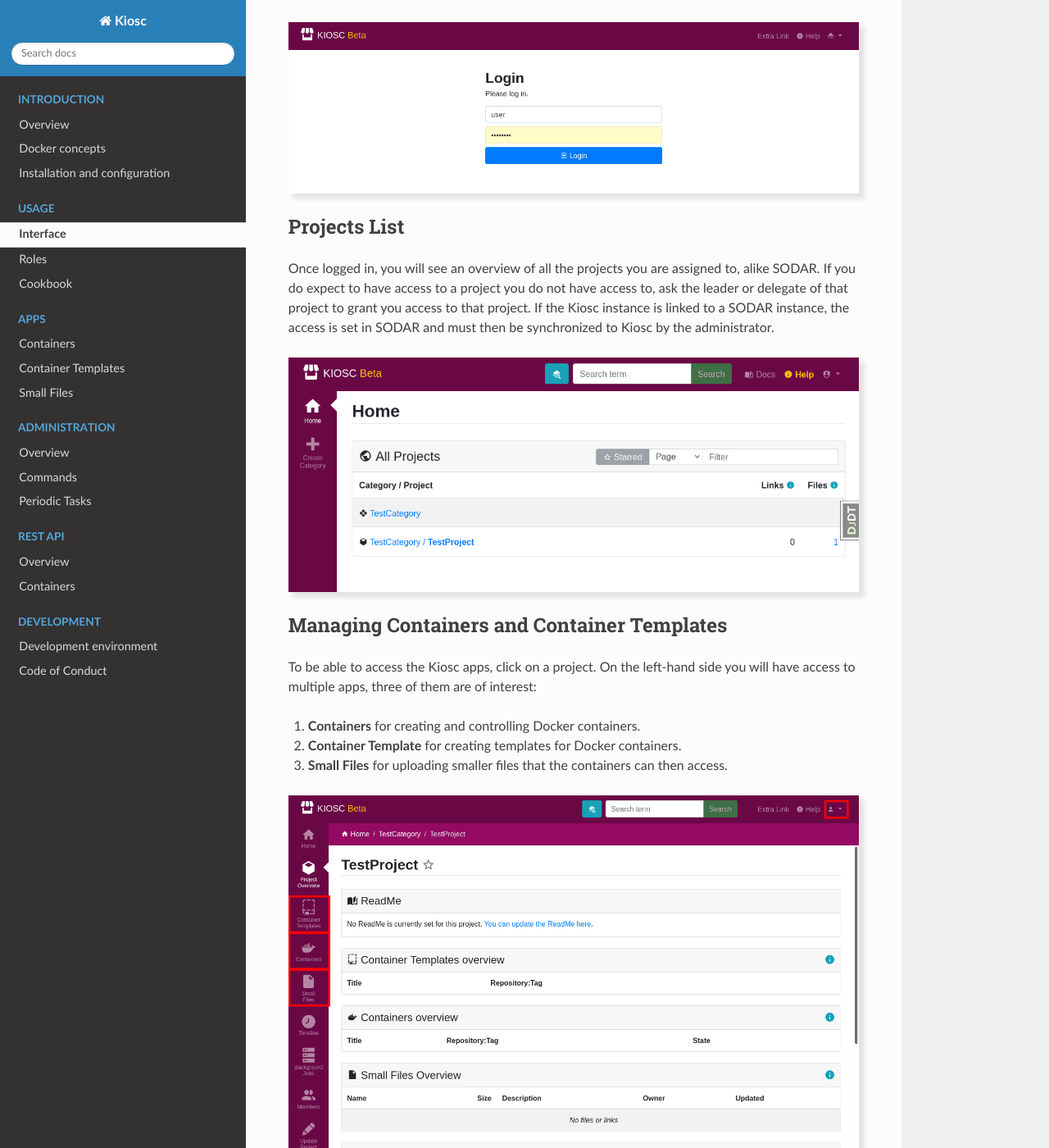
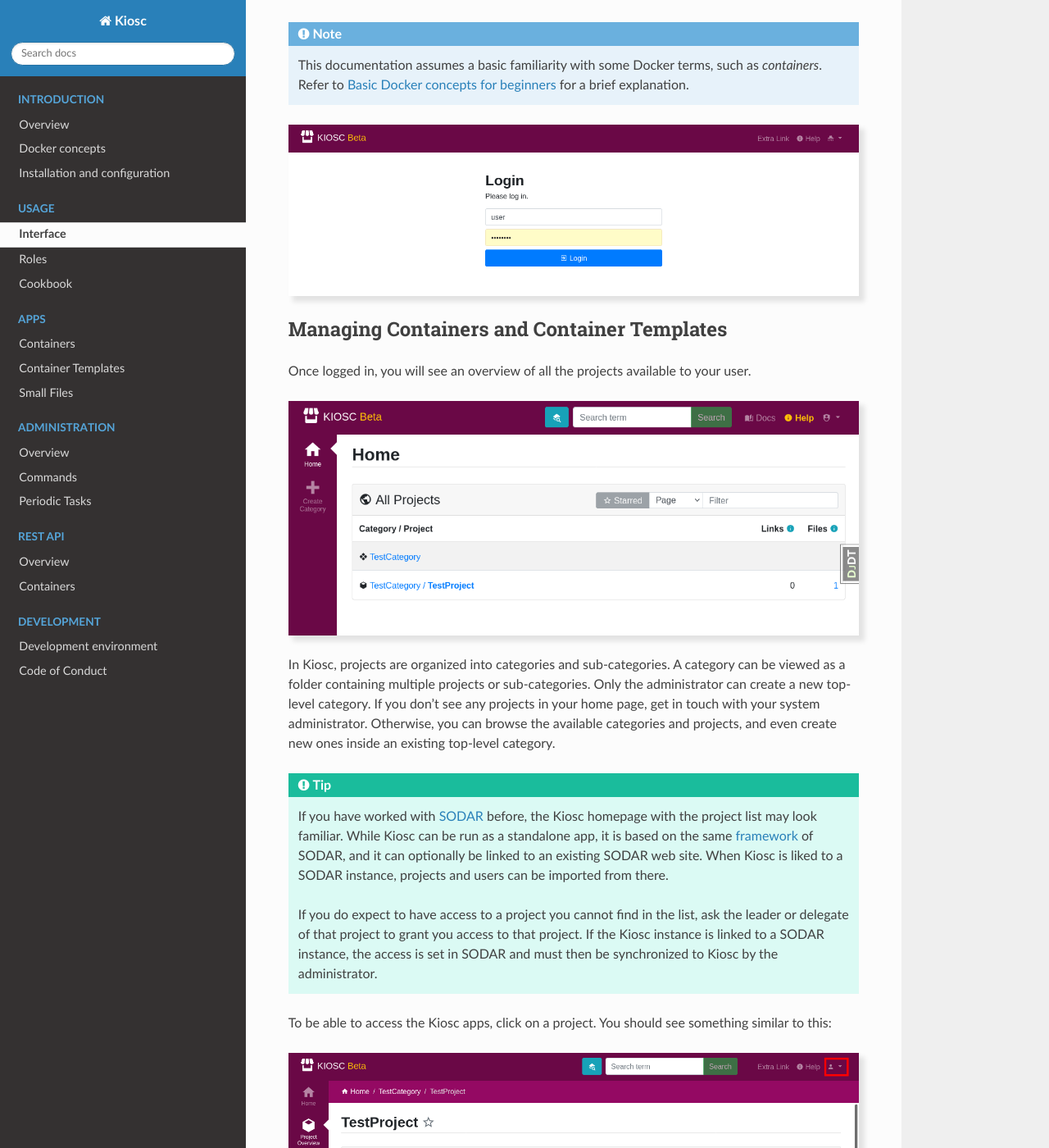
Before and after one commit to bihealth/kiosc-server, a Sphinx documentation site: the page built from docs/source/introduction_interface.rst, in a window 1280 px wide and 1400 px high, scrolled down 229 px. Shown: the whole window at 82% size. Built offline with Sphinx 7.4.7 and the Read the Docs theme 3.1.0, drawn with Linux system fonts in a browser that asks for light colours; some of the changed text lies outside the part shown.

Commit message:
update interface docs (#205)

```diff
--- a/docs/source/introduction_installation.rst
+++ b/docs/source/introduction_installation.rst
@@ -49,7 +49,7 @@
     $ docker compose exec kiosc-web ./manage.py createsuperuser
 
 At this point, you may create local user accounts or connect Kiosc to an existing authentication provider, such as LDAP, SSO, or OIDC.
-See the :ref:`<_introduction_installation_configuration>` section for further instructions.
+See the :ref:`introduction_installation_configuration` section for further instructions.
 
 The Kiosc installation can now be reached by accessing `localhost <https://localhost>`_ with your browser.
 You should be able to access with the superuser account you just created, or as any of the regular users, if you have set them up.
--- a/docs/source/introduction_interface.rst
+++ b/docs/source/introduction_interface.rst
@@ -9,46 +9,56 @@
 able to log in with your institute account. Approach your
 system administrator about that matter if you are unsure.
 
+.. note::
+
+    This documentation assumes a basic familiarity with some Docker terms, such as *containers*.
+    Refer to :ref:`introduction_docker` for a brief explanation.
+
 .. image:: figures/introduction/interface/login.png
   :alt: Login
-
-
-Projects List
--------------
-
-Once logged in, you will see an overview of all the projects
-you are assigned to, alike SODAR. If you do expect to have
-access to a project you do not have access to, ask the leader or
-delegate of that project to grant you access to that project.
-If the Kiosc instance is linked to a SODAR instance, the access
-is set in SODAR and must then be synchronized to Kiosc by the
-administrator.
-
-.. image:: figures/introduction/interface/home.png
-  :alt: Home
 
 
 Managing Containers and Container Templates
 -------------------------------------------
 
-To be able to access the Kiosc apps, click on a project. On the
-left-hand side you will have access to multiple apps, three
-of them are of interest:
+Once logged in, you will see an overview of all the projects available to your user.
 
-1. **Containers** for creating and controlling Docker containers.
-2. **Container Template** for creating templates for Docker containers.
-3. **Small Files** for uploading smaller files that the containers can then access.
+.. image:: figures/introduction/interface/home.png
+  :alt: Home
+
+In Kiosc, projects are organized into categories and sub-categories.
+A category can be viewed as a folder containing multiple projects or sub-categories.
+Only the administrator can create a new top-level category.
+If you don't see any projects in your home page, get in touch with your system administrator.
+Otherwise, you can browse the available categories and projects, and even create new ones inside an existing top-level category.
+
+.. tip::
+
+    If you have worked with `SODAR <https://github.com/bihealth/sodar-server>`__ before, the Kiosc homepage with the project list may look familiar.
+    While Kiosc can be run as a standalone app, it is based on the same `framework <https://github.com/bihealth/sodar-core>`__ of SODAR, and it can optionally be linked to an existing SODAR web site.
+    When Kiosc is liked to a SODAR instance, projects and users can be imported from there.
+
+    If you do expect to have access to a project you cannot find in the list, ask the leader or delegate of that project to grant you access to that project.
+    If the Kiosc instance is linked to a SODAR instance, the access is set in SODAR and must then be synchronized to Kiosc by the administrator.
+
+To be able to access the Kiosc apps, click on a project. You should see something similar to this:
 
 .. image:: figures/introduction/interface/project_overview.png
   :alt: Project overview
 
-Additionally, in the top-right corner is a drop-down menu for account settings and
-site apps. This gives access to the site-wide container template app. This hosts
-container templates that are accessible site-wide and not project-wide.
+On the left-hand side bar you can find the Kiosc apps, specialized pages that provide the functionality you need.
+The three most important apps, highlighted in the figure, are:
+
+1. **Container Templates**, for creating reusable templates for Docker containers (:ref:`detailed docs <apps_containertemplates>`);
+2. **Containers**, for creating and controlling Docker containers (:ref:`detailed docs <apps_containers>`);
+3. **Small Files**, for uploading small files (< 2GB) that the containers can then access (:ref:`detailed docs <apps_filesfolders>`).
 
 .. image:: figures/introduction/interface/settings_menu.png
   :alt: Settings menu
 
+Additionally, in the top-right corner is a drop-down menu for account settings and
+site apps. This gives access to the site-wide container template app. This hosts
+container templates that are accessible site-wide and not project-wide.
 
 Searching Containers and Logs
 -----------------------------
--- a/docs/source/introduction_overview.rst
+++ b/docs/source/introduction_overview.rst
@@ -16,7 +16,7 @@
 Kiosc provides an easy way to orchestrate web apps, organize them into projects, and regulate access control.
 Users can select docker containers packaging apps like `Plotly Dash <https://dash.plotly.com/>`__, `Shiny <https://shiny.posit.co/>`__, or `Quarto <https://quarto.org/docs/dashboards/>`__, and configure them to display the results of their analysis.
 Kiosc runs the containers with the appropriate network configuration and acts as a proxy to the web services running inside the containers.
-Using and managing Kiosc doesn't require being experts in either docker or network administration: it is specfically designed to handle simple scenarios suitable for a small, focused research group with minimal hardware and technical resources.
+Using and managing Kiosc doesn't require being experts in either docker or network administration, while still scaling up to a large number of containers and users.
 
 Users can authenticate in Kiosc through LDAP, SSO, OIDC, or local accounts created by the administrator.
 Then, they create projects, sub-projects, and docker containers within the projects.
@@ -28,7 +28,8 @@
 At this time, Kiosc doesn't enforce a specific method, but there are several possibilities.
 If the container supports it, users can pass environment variables or command-line flags pointing to the location of the data.
 Alternatively, users can override the entrypoint command of the container with a custom script that downloads the data and then starts the web service.
-Another possibility is to create a completely custom docker image that bundles the required data together with the web app.
+Another possibility is to create a completely custom docker image that bundles the required data together with the web app, although this is not recommended.
+Finally, users can upload small files (< 2GB) directly into Kiosc through the "Small Files" app (see :ref:`introduction_interface`).
 
 .. At this time, Kiosc doesn't support mounting remote filesystems, but this functionality is being considered.
 
```
